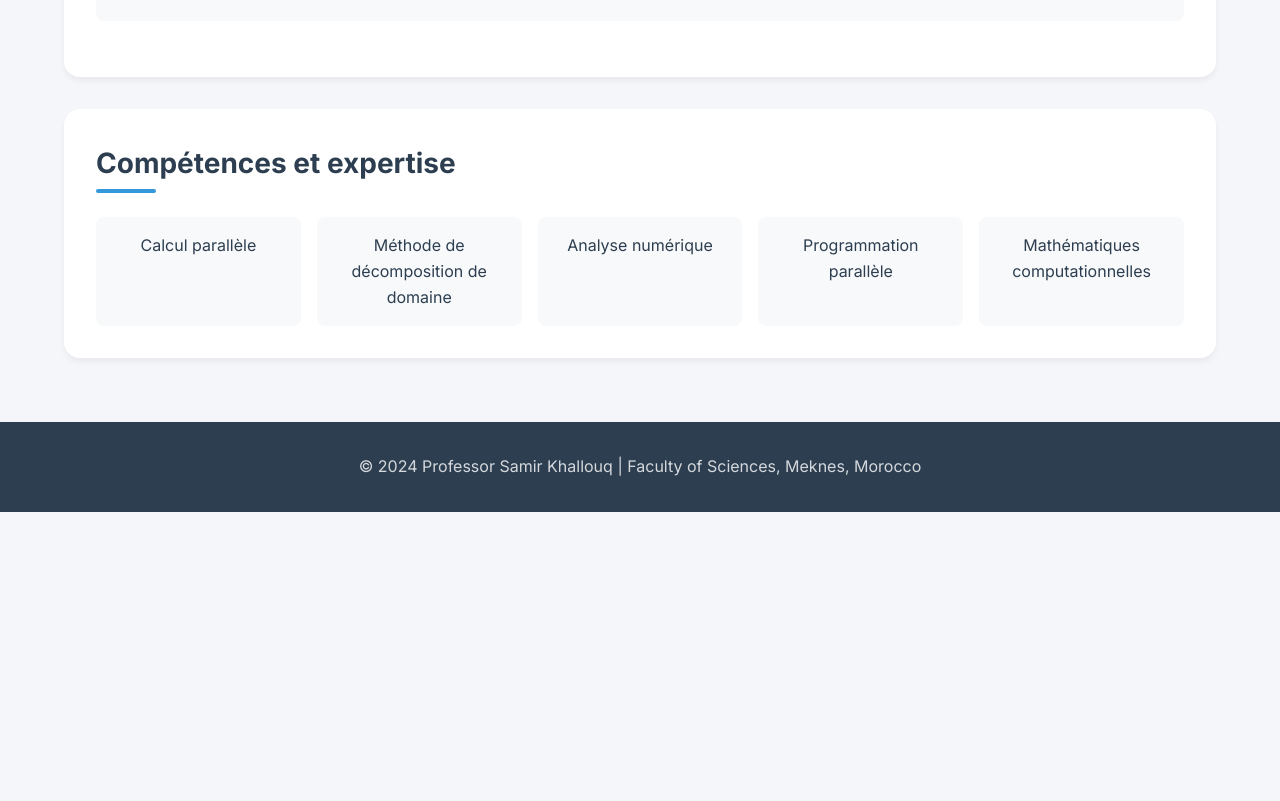
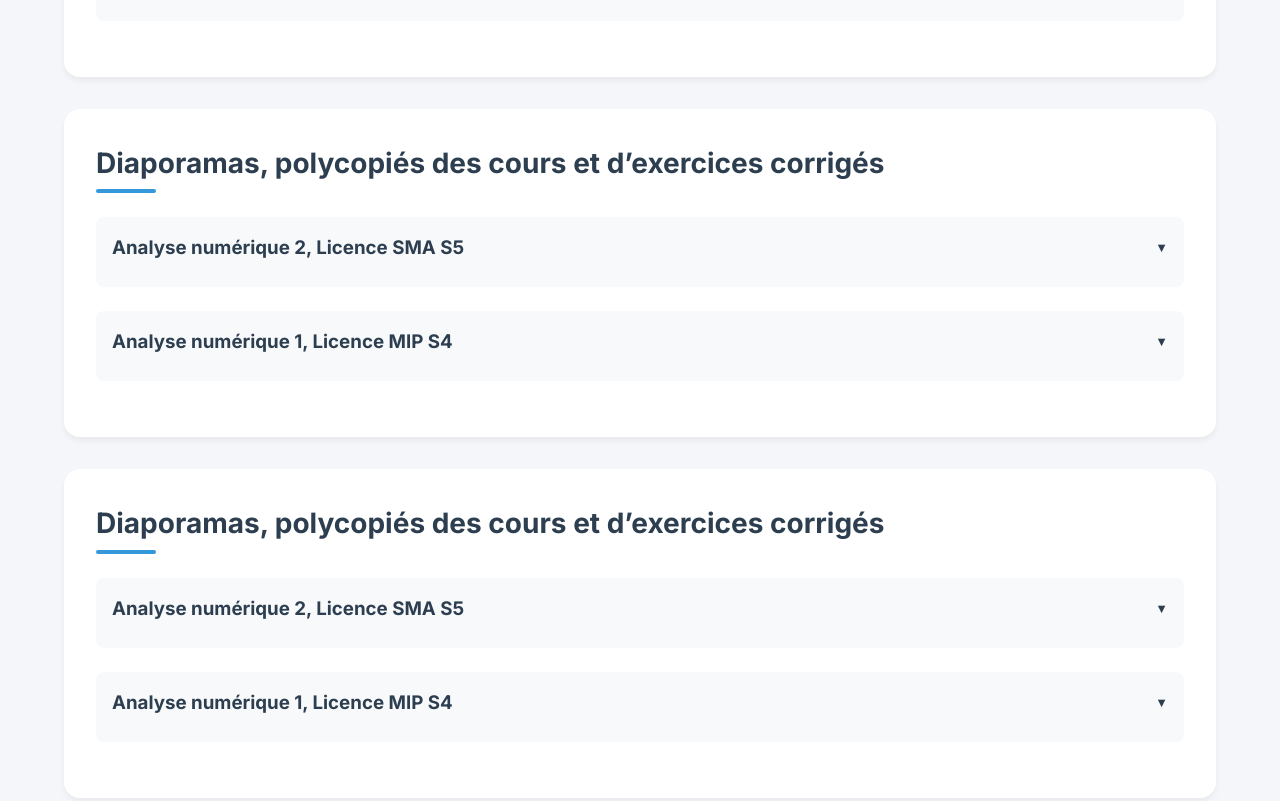
Before and after one commit to samirkhallouq/samirkhallouq.github.io, a plain HTML site: page index.html in a window 1280 px wide. Shown: the part 532-1333 px from the top of the page. Before the commit the page ends 1044 px from the top, so only its background shows below. Drawn offline with nearby package versions, Linux system fonts and the light colour scheme.

Commit message:
Update index.html

```diff
--- a/index.html
+++ b/index.html
@@ -329,6 +329,52 @@
                 </li>
             </ul>
         </section>
+        <section class="section animate__animated animate__fadeIn" id="courses-exercises">
+            <h2>Diaporamas, polycopiés des cours et d’exercices corrigés  </h2>
+            <ul class="content-list">
+                <li>
+                    <div class="content-item" onclick="toggleContent(this)">
+                        <h3>Analyse numérique 2, Licence SMA S5</h3>
+                        <div class="pdf-viewer">
+                            <div class="loading"></div>
+                            <iframe data-src="pdfs/Analyse numérique2_SMA-S5.pdf" width="100%" height="500px" frameborder="0"></iframe>
+                        </div>
+                    </div>
+                </li>
+                <li>
+                    <div class="content-item" onclick="toggleContent(this)">
+                        <h3>Analyse numérique 1, Licence MIP S4</h3>
+                        <div class="pdf-viewer">
+                            <div class="loading"></div>
+                            <iframe data-src="pdfs/AN1_M148-S4_KHALLOUQ.pdf" width="100%" height="500px" frameborder="0"></iframe>
+                        </div>
+                    </div>
+                </li>
+            </ul>
+        </section>
+        <section class="section animate__animated animate__fadeIn" id="courses-exercises">
+            <h2>Diaporamas, polycopiés des cours et d’exercices corrigés  </h2>
+            <ul class="content-list">
+                <li>
+                    <div class="content-item" onclick="toggleContent(this)">
+                        <h3>Analyse numérique 2, Licence SMA S5</h3>
+                        <div class="pdf-viewer">
+                            <div class="loading"></div>
+                            <iframe data-src="pdfs/Analyse numérique2_SMA-S5.pdf" width="100%" height="500px" frameborder="0"></iframe>
+                        </div>
+                    </div>
+                </li>
+                <li>
+                    <div class="content-item" onclick="toggleContent(this)">
+                        <h3>Analyse numérique 1, Licence MIP S4</h3>
+                        <div class="pdf-viewer">
+                            <div class="loading"></div>
+                            <iframe data-src="pdfs/AN1_M148-S4_KHALLOUQ.pdf" width="100%" height="500px" frameborder="0"></iframe>
+                        </div>
+                    </div>
+                </li>
+            </ul>
+        </section>
 
 
 
```
